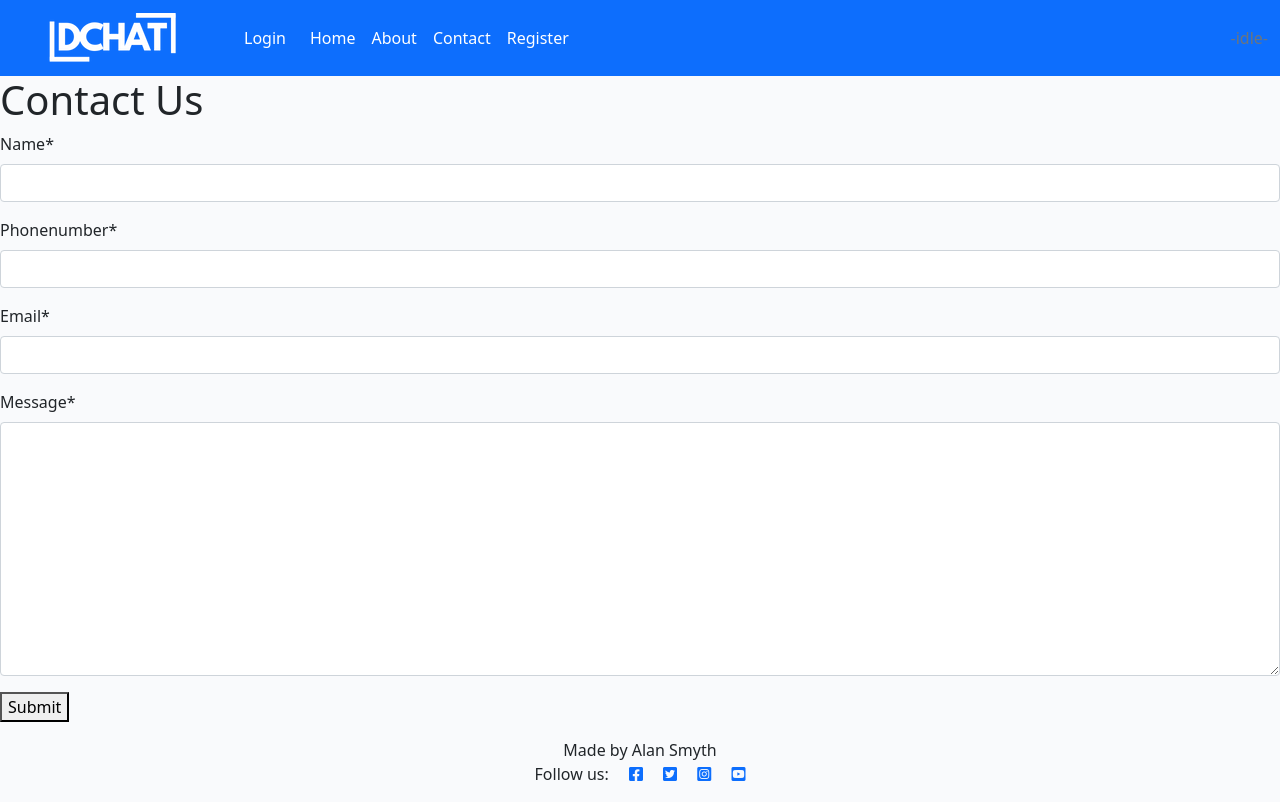
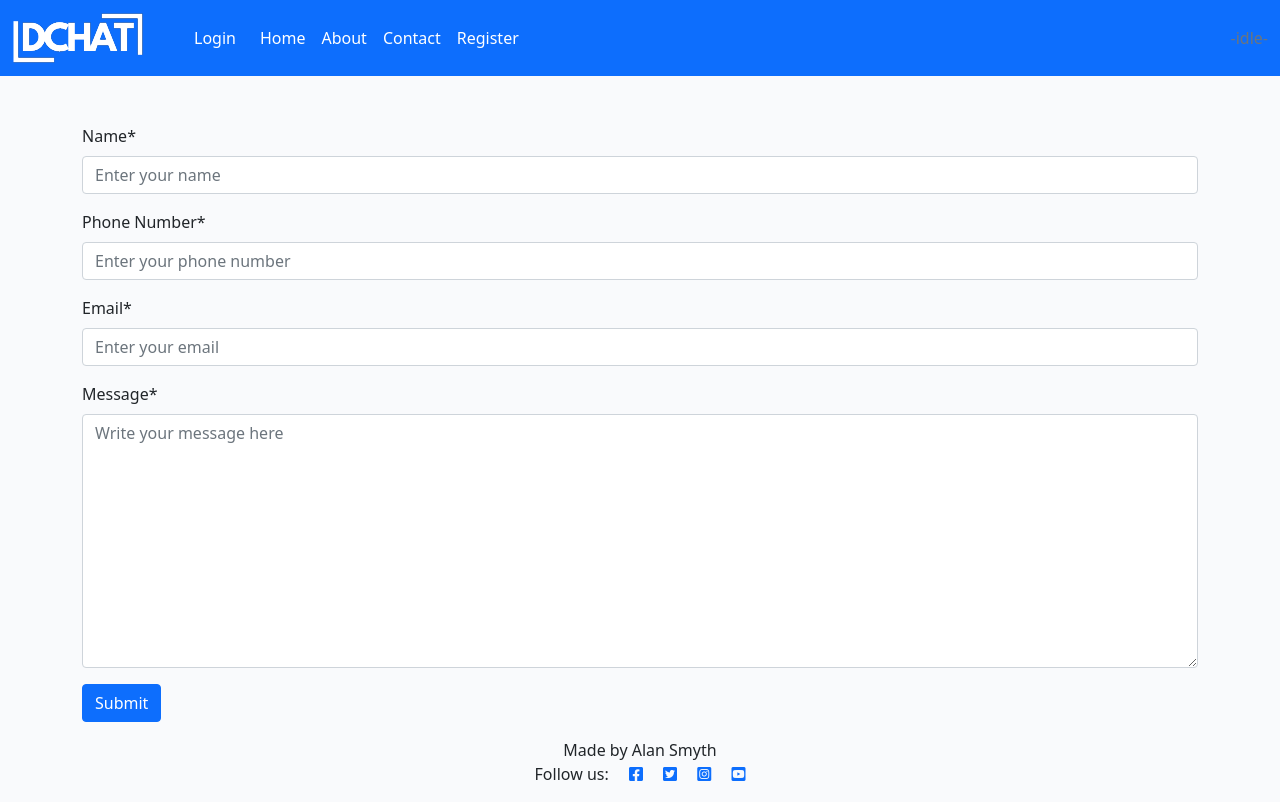
Before and after one commit to AlanSmythDeaf/deafchat, a Django app: page /contact/ in a window 1280 px wide. Run offline with Django 4.2, Linux system fonts and the light colour scheme; some libraries are stand-ins or nearby versions.

Commit message:
Style the contact form

```diff
--- a/about/templates/about/about.html
+++ b/about/templates/about/about.html
@@ -5,7 +5,6 @@
   <div class="row">
     <div class="video-container">
       <!-- Title goes between these h2 tags -->
-      <h2>{{ about.title }}</h2>
       <iframe
         src="https://res.cloudinary.com/dwu0eqp8u/video/upload/v1723910108/Introduction_about_DeafChat_xeulhv.mp4"
         width="640"
--- a/contact/forms.py
+++ b/contact/forms.py
@@ -3,7 +3,26 @@ from .models import ContactForm
 
 
 class ContactForm(forms.ModelForm):
+        name = forms.CharField(
+        label='Name',
+        max_length=100,
+        widget=forms.TextInput(attrs={'placeholder': 'Enter your name'})
+        )
+        phonenumber = forms.CharField(
+            label='Phone Number',
+            max_length=20,
+            widget=forms.TextInput(attrs={'placeholder': 'Enter your phone number'})
+        )
+        email = forms.EmailField(
+            label='Email',
+            widget=forms.EmailInput(attrs={'placeholder': 'Enter your email'})
+        )
+        message = forms.CharField(
+            label='Message',
+            widget=forms.Textarea(attrs={'placeholder': 'Write your message here'})
+        )
+
     # Contact from model ContactForm
-    class Meta:
-        model = ContactForm
-        fields = ['name', 'phonenumber', 'email', 'message']
+        class Meta:
+            model = ContactForm
+            fields = ['name', 'phonenumber', 'email', 'message']
--- a/contact/templates/contact/contact.html
+++ b/contact/templates/contact/contact.html
@@ -4,10 +4,9 @@
 <!--- Contact form page --->
 
 {% block content %}
-<h1>Contact Us</h1>
-<form method="POST" action="{% url 'contact' %}">
+<form method="POST" action="{% url 'contact' %}" class="container mt-5">
     {% csrf_token %}
     {{ form|crispy }}
-    <button type="submit">Submit</button>
+    <button type="submit" class="btn btn-primary">Submit</button>
 </form>
 {% endblock %}
```
Also changed, not shown: static/images/brand-logo.png.
